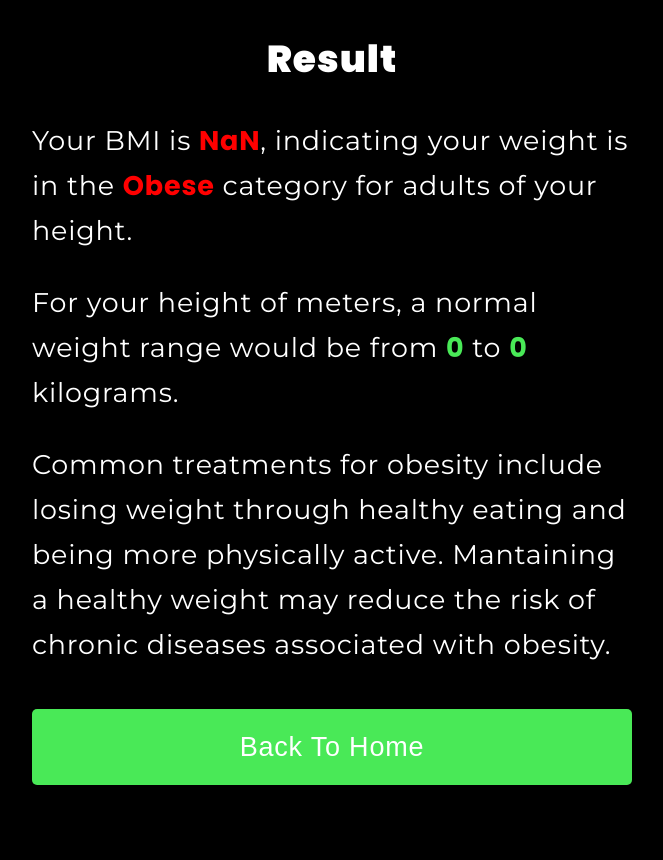
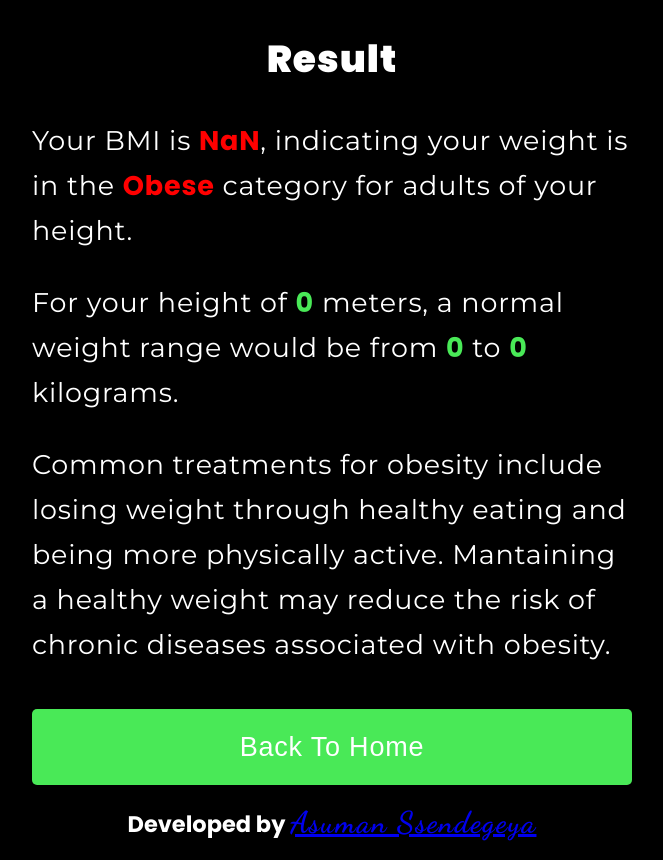
Before and after one commit to asuman315/Get-Bmi, a React (Create React App) app: page /results in a window 1280 px wide. Shown: the whole page, without its empty margins (308-971 px from the left). Before the commit the page ends 800 px from the top, so only its background shows below. Built offline with nearby package versions, Linux system fonts and the light colour scheme.

Commit message:
another commit

```diff
--- a/public/index.html
+++ b/public/index.html
@@ -2,7 +2,7 @@
 <html lang="en">
   <head>
       <style>
-        @import url('https://fonts.googleapis.com/css2?family=Barlow&family=Montserrat:wght@100;200;300;400;500;600;700;800;900&family=Poppins:wght@300;400;500;600;700;900&display=swap');
+        @import url('https://fonts.googleapis.com/css2?family=Barlow&family=Dancing+Script:wght@400;500;600;700&family=Montserrat:wght@100;200;300;400;500;600;700;800;900&family=Poppins:wght@300;400;500;600;700;900&display=swap');
       </style>
     <meta charset="utf-8" />
     <link rel="icon" href="%PUBLIC_URL%/favicon.ico" />
--- a/src/App.js
+++ b/src/App.js
@@ -7,15 +7,16 @@ import './index.css'
 import Results from './results';
 import React, { useState, createContext, useEffect } from 'react';
 import { useNavigate } from 'react-router-dom';
+import Footer from './Footer';
 //require('./age')
 
 export const AppContext = createContext();
 
 const App = () => {
 
-  const [age, setAge] = useState('')
-  const [weight, setWeight] = useState('')
-  const [height, setHeight] = useState('')
+  const [age, setAge] = useState(0)
+  const [weight, setWeight] = useState(0)
+  const [height, setHeight] = useState(0)
   const [checkMaleGender, setCheckMaleGender] = useState()
   const [checkFemaleGender, setCheckFemaleGender] = useState()
   const [selectedWeightUnit, setSelectedWeightUnit] = useState('Kgs')
@@ -92,16 +93,16 @@ const App = () => {
   }
 
 
-    //console.log(handleCalculation());
     let navigate = useNavigate()
 
   const handleCalculation = () => {
 
     //handle validations
-    if (height === '' || weight === '' || age === '') {
-      setAlert({show: true, msg: 'Please, you need to provide your Weight, Age and Height!'})
+    if (height <= 0 || isNaN(height) || weight <= 0 || isNaN(weight) || age <= 0 || isNaN(age)) {
+      setAlert({show: true, msg: 'Please, make sure you entered the right Age, Weight and Height!'})
       return
     }
+
     if (!checkFemaleGender && !checkMaleGender) {
       setAlert({ show: true, msg: 'Please, you need to select a gender!' })
       return
@@ -154,6 +155,7 @@ const App = () => {
         <Route path='/get-bmi' element={<Main />} />
         <Route path='/results' element={<Results />} />
       </Routes>
+      <Footer />
     </AppContext.Provider>
   )
 }
--- /dev/null
+++ b/src/Footer.js
@@ -0,0 +1,9 @@
+import React from 'react'
+
+const Footer = () => {
+  return (
+   <h2 className='footer'>Developed by <span> <a href="https://github.com/asuman315"> Asuman Ssendegeya</a></span></h2>
+  )
+}
+
+export default Footer
--- a/src/age.js
+++ b/src/age.js
@@ -78,22 +78,22 @@ const Age = () => {
               src={circleMinus}
               className='circle-minus'
               alt="circle minus"
-              onClick={() => setHeight(height - 0.01)}
+                onClick={() => setHeight( Math.round( ( height - 0.1 ) * 10 ) / 10 )}
               required
             />
             <input
               type="number"
               placeholder='e.g 1.8'
               value={height}
-              onChange={(e) => setHeight(parseFloat(e.target.value))}
-              step='0.01'
+              onChange={(e) => setHeight(parseFloat(e.target.value)) }
+              step='0.1'
               required
             />
             <img
               src={circlePlus}
               className='circle-plus'
               alt="circle plus"
-              onClick={() => setHeight(height + 0.01)}
+              onClick={() => setHeight(Math.round((height + 0.1) * 10)/10)}
             />
             <select
               className='units'
--- a/src/index.css
+++ b/src/index.css
@@ -244,6 +244,20 @@ ul {
   line-height: 2.5rem;
 }
 
+.footer {
+  color: white;
+  text-align: center;
+  font-size: 1.5rem;
+}
+
+.footer span {
+  color: hsl(125, 78%, 60%);
+  font-family: 'Dancing Script', sans-serif;
+  font-size: 2rem;
+  font-weight: 700;
+  letter-spacing: 1.5px;
+}
+
 /* .results-container span .danger {
   color: yellow;
 } */
--- a/src/results.js
+++ b/src/results.js
@@ -17,12 +17,12 @@ const Results = () => {
     }
   }, [])
 
-  console.log(alert, bmiCategory);
+  //console.log(alert, bmiCategory);
 
   const backToHome = () => {
-    setWeight('')
-    setHeight('')
-    setAge('')
+    setWeight(0)
+    setHeight(0)
+    setAge(0)
     setCheckMaleGender('')
     setCheckFemaleGender('')
     navigate('/get-bmi')
```
Also changed, not shown: 1 other file (tests, documents, lock files or other folders).
